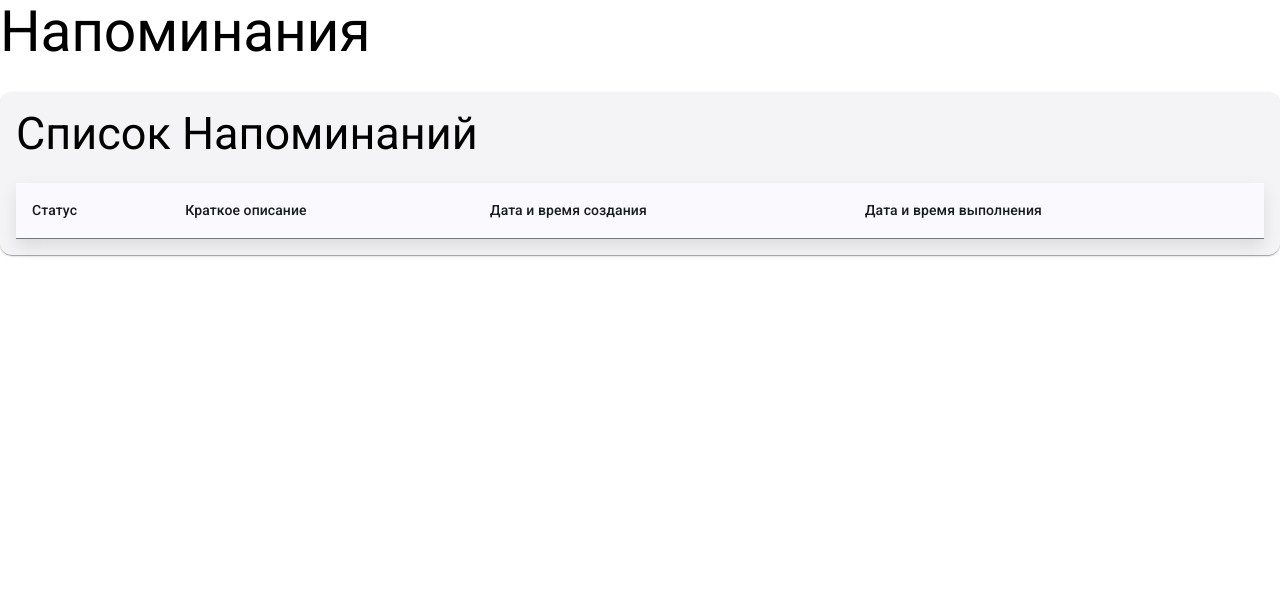
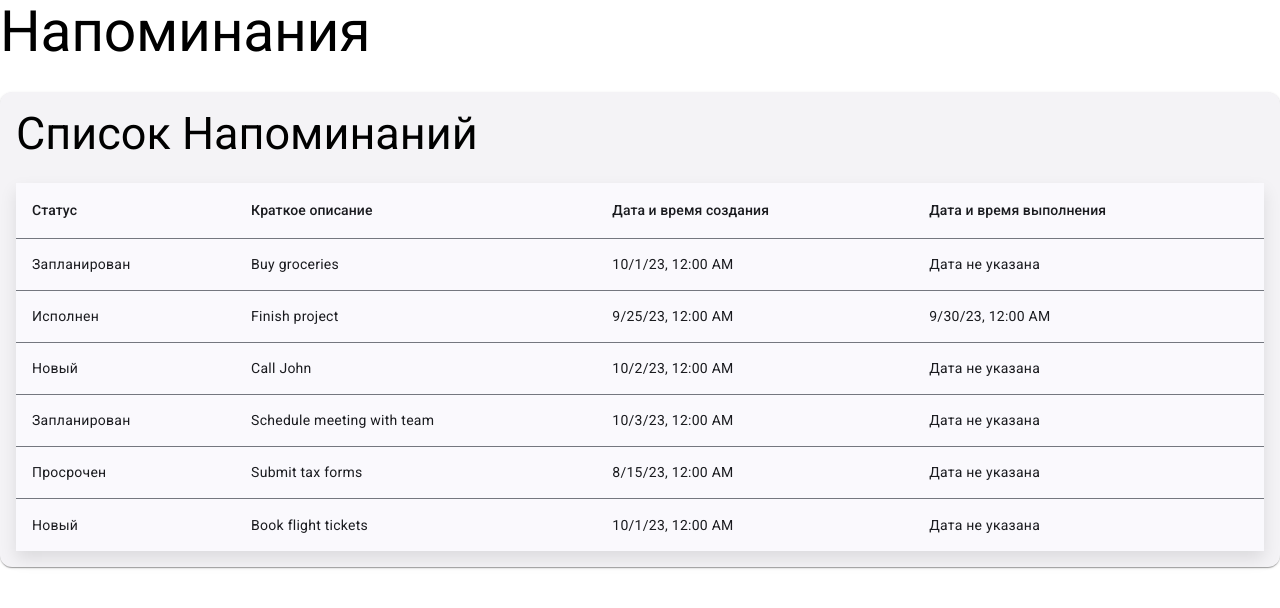
Before and after one commit to Corzinka/napomni, an Angular app: page /reminders in a window 1280 px wide. Shown: the top 608 px of the page. Built offline with nearby package versions, Linux system fonts and the light colour scheme; no server answers.

Commit message:
without db version

```diff
--- a/src/app/reminder-form/reminder-form.component.ts
+++ b/src/app/reminder-form/reminder-form.component.ts
@@ -7,7 +7,7 @@ import { Reminder } from '../models/reminder.model';
 @Component({
   selector: 'app-reminder-form',
   templateUrl: './reminder-form.component.html',
-  styleUrls: ['./reminder-form.component.css']
+  styleUrls: ['./reminder-form.component.css'],
 })
 export class ReminderFormComponent implements OnInit {
   reminder: Reminder | null = null;
@@ -19,11 +19,18 @@ export class ReminderFormComponent implements OnInit {
     private router: Router
   ) {}
 
+  /*
   ngOnInit(): void {
     const id = Number(this.route.snapshot.paramMap.get('id'));
     this.reminderService.getReminders().subscribe((reminders: Reminder[]) => {
       this.reminder = reminders.find((r) => r.id_remind === id) || null;
     });
+  }
+  */
+
+  ngOnInit(): void {
+    const state = history.state;
+    this.reminder = state.reminder || null;
   }
 
   saveReminder(): void {
--- a/src/app/reminder-list/reminder-list.component.html
+++ b/src/app/reminder-list/reminder-list.component.html
@@ -6,30 +6,46 @@
   <mat-card-content>
     <table mat-table [dataSource]="reminders" class="mat-elevation-z8">
       <ng-container matColumnDef="status">
-        <th mat-header-cell *matHeaderCellDef> Статус </th>
-        <td mat-cell *matCellDef="let reminder"> {{ reminder.status.name }} </td>
+        <th mat-header-cell *matHeaderCellDef>Статус</th>
+        <td mat-cell *matCellDef="let reminder">{{ reminder.status.name }}</td>
       </ng-container>
 
       <ng-container matColumnDef="description">
-        <th mat-header-cell *matHeaderCellDef> Краткое описание </th>
-        <td mat-cell *matCellDef="let reminder"> {{ reminder.description }} </td>
+        <th mat-header-cell *matHeaderCellDef>Краткое описание</th>
+        <td mat-cell *matCellDef="let reminder">{{ reminder.description }}</td>
       </ng-container>
 
       <ng-container matColumnDef="date_creation">
-        <th mat-header-cell *matHeaderCellDef> Дата и время создания </th>
-        <td mat-cell *matCellDef="let reminder"> {{ reminder.date_creation | date: 'short' }} </td>
+        <th mat-header-cell *matHeaderCellDef>Дата и время создания</th>
+        <td mat-cell *matCellDef="let reminder">
+          {{ reminder.date_creation | date : "short" }}
+        </td>
       </ng-container>
 
       <ng-container matColumnDef="date_complite">
-        <th mat-header-cell *matHeaderCellDef> Дата и время выполнения </th>
+        <th mat-header-cell *matHeaderCellDef>Дата и время выполнения</th>
         <td mat-cell *matCellDef="let reminder">
-          {{ reminder.date_complite ? (reminder.date_complite | date: 'short') : 'Дата не указана' }}
+          {{
+            reminder.date_complite
+              ? (reminder.date_complite | date : "short")
+              : "Дата не указана"
+          }}
         </td>
       </ng-container>
 
       <tr mat-header-row *matHeaderRowDef="displayedColumns"></tr>
-      <tr mat-row *matRowDef="let reminder; columns: displayedColumns;" (dblclick)="onRowDoubleClick(reminder.id_remind)">
-      </tr>
+      <!--
+      <tr
+        mat-row
+        *matRowDef="let reminder; columns: displayedColumns"
+        (dblclick)="onRowDoubleClick(reminder.id_remind)"
+      ></tr>
+      -->
+      <tr
+        mat-row
+        *matRowDef="let reminder; columns: displayedColumns"
+        (dblclick)="onRowDoubleClick(reminder)"
+      ></tr>
     </table>
   </mat-card-content>
 </mat-card>
--- a/src/app/reminder-list/reminder-list.component.ts
+++ b/src/app/reminder-list/reminder-list.component.ts
@@ -4,24 +4,97 @@ import { Router } from '@angular/router';
 import { ReminderService } from '../reminder.service';
 import { Reminder } from '../models/reminder.model';
 
+import { Status } from '../models/status.model';
+
 @Component({
   selector: 'app-reminder-list',
   templateUrl: './reminder-list.component.html',
-  styleUrls: ['./reminder-list.component.css']
+  styleUrls: ['./reminder-list.component.css'],
 })
 export class ReminderListComponent implements OnInit {
   reminders: Reminder[] = [];
-  displayedColumns: string[] = ['status', 'description', 'date_creation', 'date_complite'];
+  displayedColumns: string[] = [
+    'status',
+    'description',
+    'date_creation',
+    'date_complite',
+  ];
 
-  constructor(private reminderService: ReminderService, private router: Router) {}
+  constructor(
+    private reminderService: ReminderService,
+    private router: Router
+  ) {}
 
   ngOnInit(): void {
+    /*
     this.reminderService.getReminders().subscribe((data: Reminder[]) => {
       this.reminders = data;
     });
+    */
+    this.reminders = this.getTestReminders();
   }
 
+  /*
   onRowDoubleClick(reminderId: number): void {
     this.router.navigate(['/reminders', reminderId]);
   }
+  */
+
+  onRowDoubleClick(reminder: Reminder): void {
+    this.router.navigate(['/reminder-form'], { state: { reminder } });
+  }
+
+  // Метод для создания тестовых данных
+  private getTestReminders(): Reminder[] {
+    return [
+      new Reminder(
+        1,
+        'Buy groceries',
+        'Buy milk, eggs, and bread',
+        new Date('2023-10-01'),
+        null,
+        new Status(Status.PLANNED)
+      ),
+      new Reminder(
+        2,
+        'Finish project',
+        'Complete the final report for the project',
+        new Date('2023-09-25'),
+        new Date('2023-09-30'),
+        new Status(Status.COMPLETED)
+      ),
+      new Reminder(
+        3,
+        'Call John',
+        'Discuss the new design ideas for the app',
+        new Date('2023-10-02'),
+        null,
+        new Status(Status.NEW)
+      ),
+      new Reminder(
+        4,
+        'Schedule meeting with team',
+        'Set up a meeting for the project discussion next week',
+        new Date('2023-10-03'),
+        null,
+        new Status(Status.PLANNED)
+      ),
+      new Reminder(
+        5,
+        'Submit tax forms',
+        'Complete and submit the tax forms for Q3',
+        new Date('2023-08-15'),
+        null,
+        new Status(Status.OVERDUE)
+      ),
+      new Reminder(
+        6,
+        'Book flight tickets',
+        'Book tickets for the business trip to Berlin',
+        new Date('2023-10-01'),
+        null,
+        new Status(Status.NEW)
+      ),
+    ];
+  }
 }
```
Also changed, not shown: src/app/app-routing.module.ts (+4 -3 lines).
